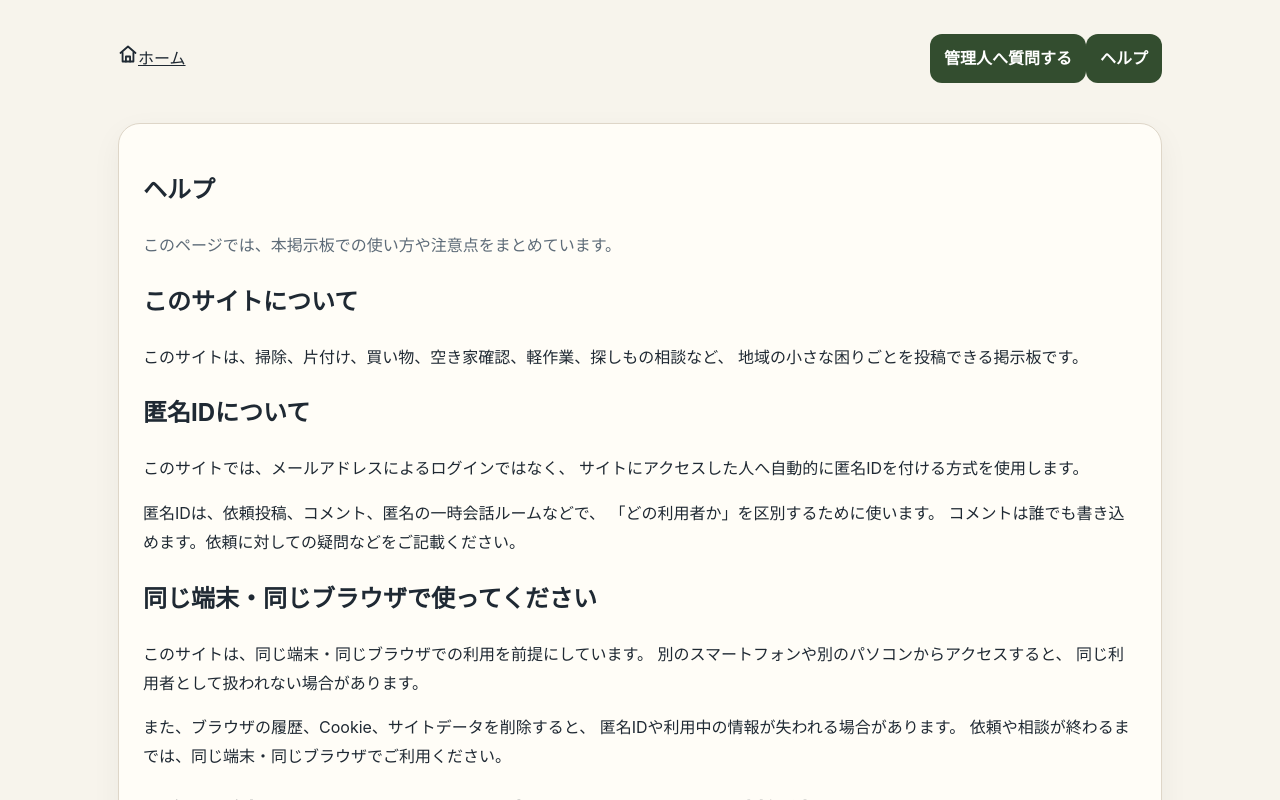
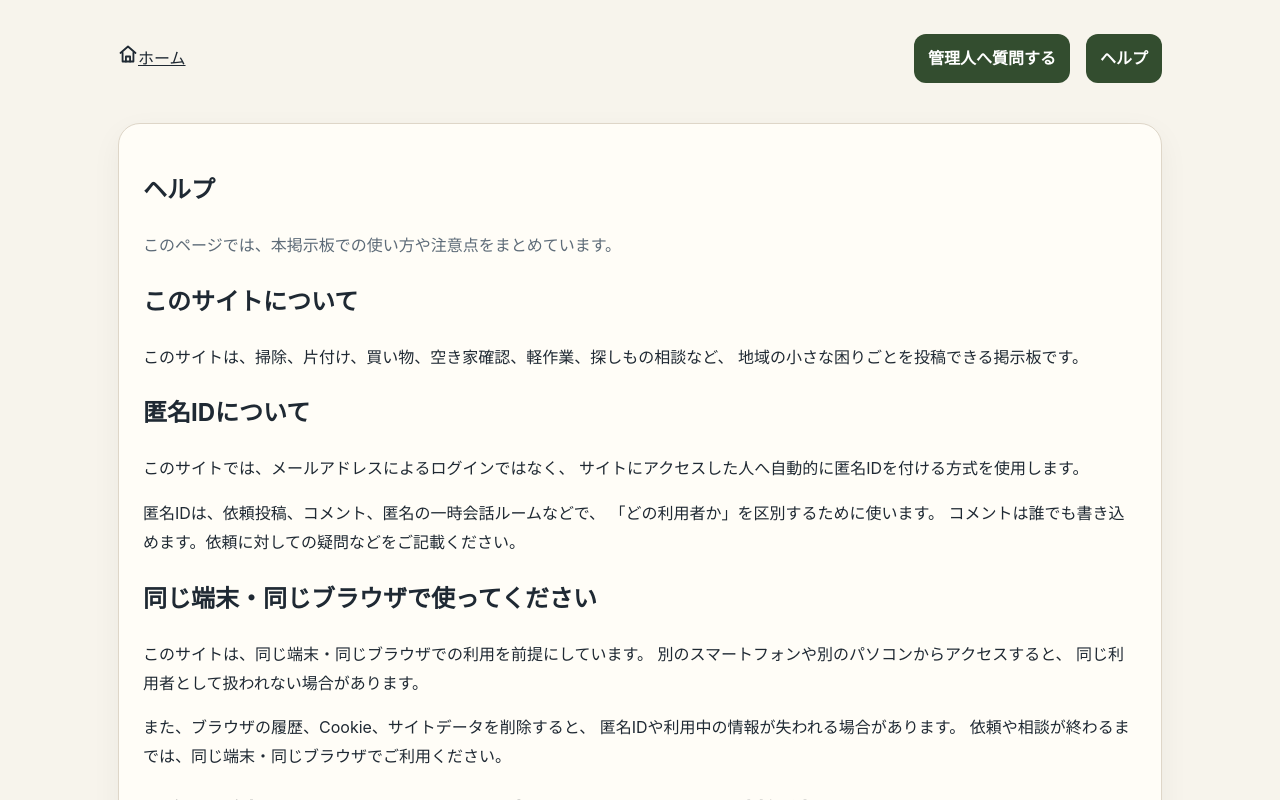
Before and after one commit to free-request-board/free-request-board, a Next.js app in the folder free-request-board-initial/: page /help in a window 1280 px wide. Shown: the top 800 px of the page. Built offline with nearby package versions, Linux system fonts and the light colour scheme.

Commit message:
Update globals.css

```diff
--- a/free-request-board-initial/app/globals.css
+++ b/free-request-board-initial/app/globals.css
@@ -208,3 +208,9 @@ textarea { min-height: 130px; resize: vertical; }
   color: #667085;
   line-height: 1.6;
 }
+
+.header-links {
+  display: flex;
+  gap: 16px;
+  align-items: center;
+}
```
